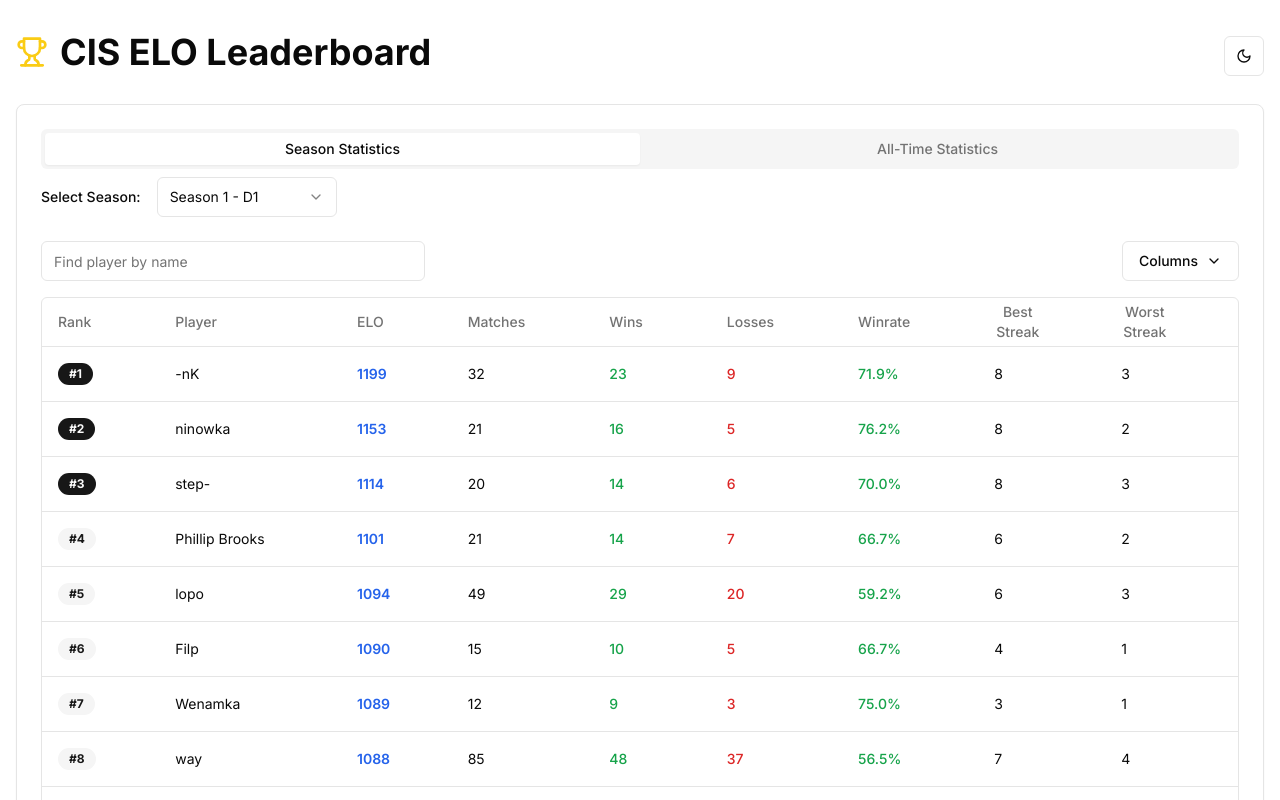
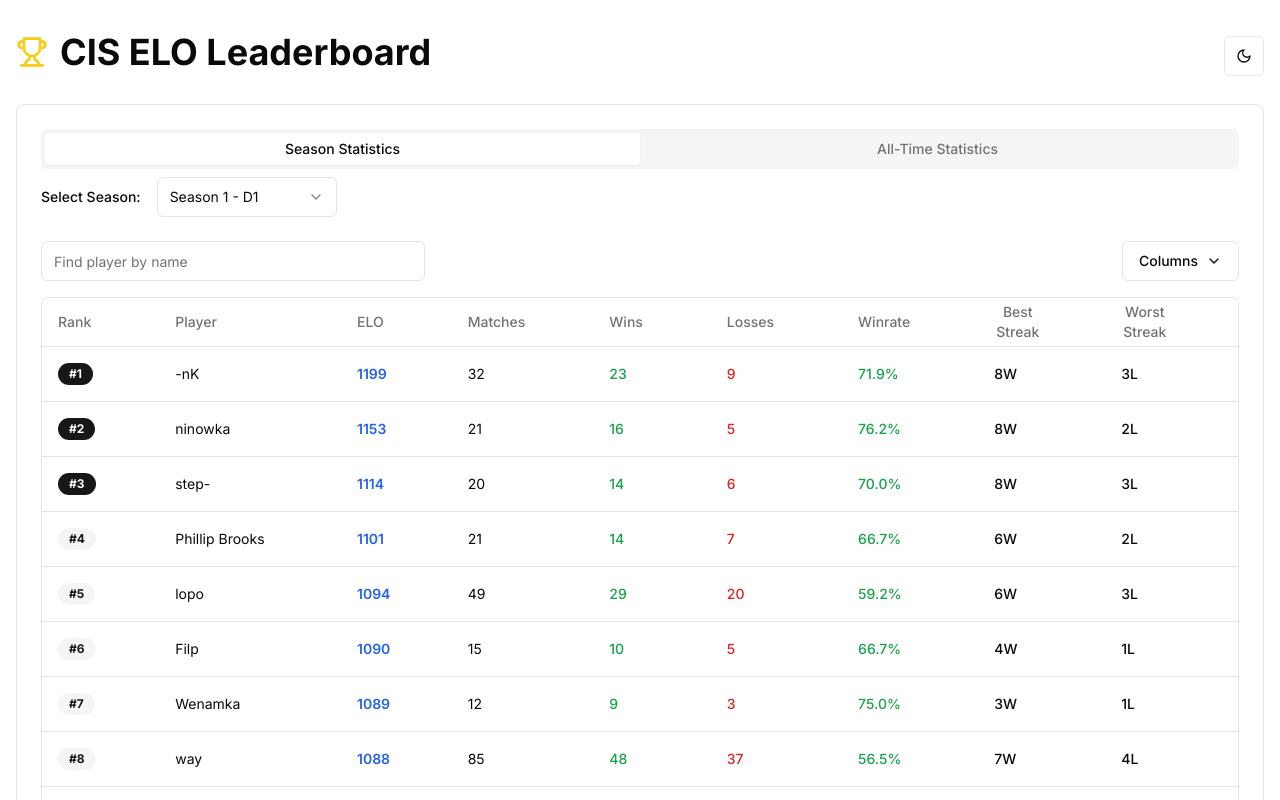
Before and after one commit to fng3r/cis-haxball-elo, a Next.js app: page / in a window 1280 px wide. Shown: the top 800 px of the page. Built offline with nearby package versions, Linux system fonts and the light colour scheme.

Commit message:
change streaks display format

```diff
--- a/components/all-time-stats.tsx
+++ b/components/all-time-stats.tsx
@@ -83,12 +83,14 @@ const columns: ColumnDef<AllTimeStatsType>[] = [
   {
     accessorKey: "bestStreak",
     header: "Best Streak",
+    cell: ({ row }) => <span className="font-medium">{`${row.original.bestStreak}W`}</span>,
     enableSorting: true,
     enableColumnFilter: true,
   },
   {
     accessorKey: "worstStreak",
     header: "Worst Streak",
+    cell: ({ row }) => <span className="font-medium">{`${row.original.worstStreak}L`}</span>,
     enableSorting: true,
     enableColumnFilter: true,
   },
--- a/components/season-stats.tsx
+++ b/components/season-stats.tsx
@@ -69,12 +69,14 @@ const columns: ColumnDef<SeasonStatsType>[] = [
   {
     accessorKey: "highestWinstreak",
     header: "Best Streak",
+    cell: ({ row }) => <span className="font-medium">{`${row.original.highestWinstreak}W`}</span>,
     enableSorting: true,
     enableColumnFilter: true,
   },
   {
     accessorKey: "highestLosestreak",
     header: "Worst Streak",
+    cell: ({ row }) => <span className="font-medium">{`${row.original.highestLosestreak}L`}</span>,
     enableSorting: true,
     enableColumnFilter: true,
   },
```
